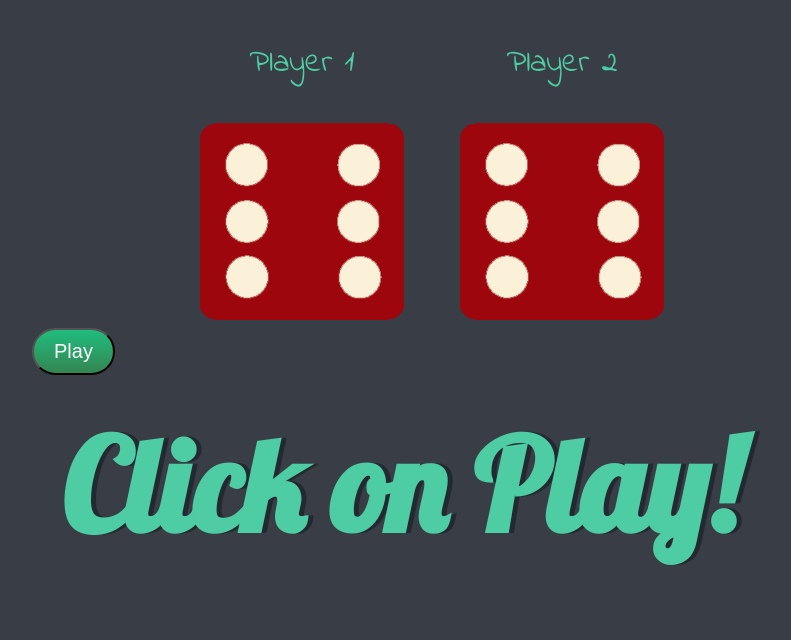
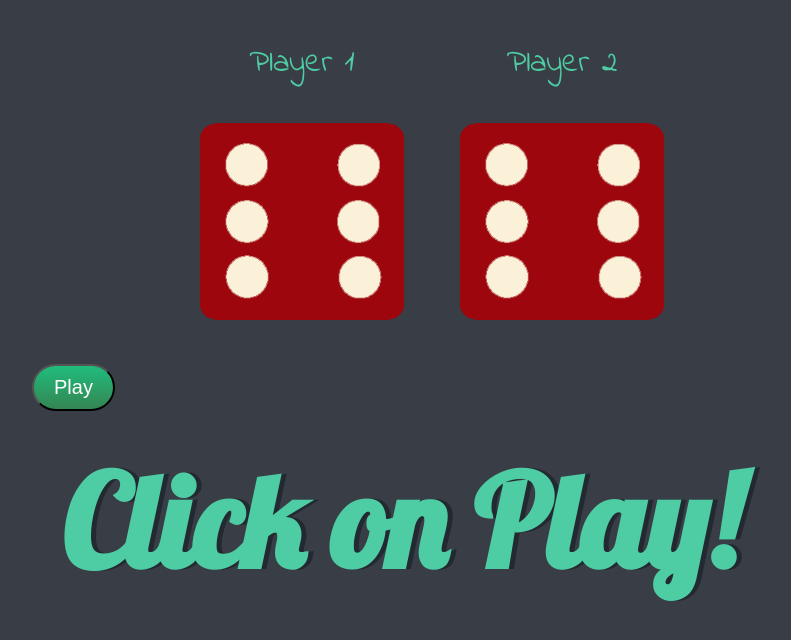
Before and after one commit to yuktha-c-reddy/dice-player, a plain HTML site: page index.html in a window 1280 px wide. Shown: the whole page, without its empty margins (208-999 px from the left). Drawn offline with Linux system fonts and the light colour scheme.

Commit message:
Update index.html

```diff
--- a/index.html
+++ b/index.html
@@ -21,7 +21,8 @@
         <img class="img2" src="images/dice6.png">
       </div>
     </div>
-    <div class="cont"  style="width:800px; margin:0 auto;">
+       <br><br>
+    <div   style="width:800px; margin:0 auto;">
     <button id="btn" onclick="play()">Play</button>
     <div> <h1 >Click on Play!</h1></div>
     </div>
```
